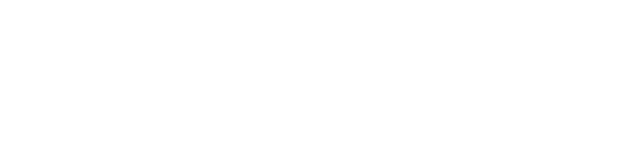
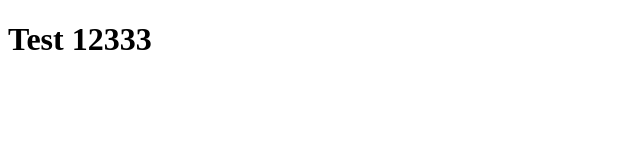
Before and after one commit to barnescaleb/todo-list, a website built with webpack: page dist/index.html in a window 1280 px wide. Shown: the whole page, without its empty margins (0-640 px from the left). Built offline with nearby package versions, Linux system fonts and the light colour scheme.

Commit message:
testing webpack and working

```diff
--- a/src/index.js
+++ b/src/index.js
@@ -0,0 +1,6 @@
+console.log("test 123");
+
+const contentDiv = document.querySelector(".content");
+const testH1 = document.createElement("h1");
+testH1.textContent = "Test 12333";
+contentDiv.appendChild(testH1);
--- a/webpack.config.js
+++ b/webpack.config.js
@@ -1,6 +1,7 @@
 const path = require('path');
 
 module.exports = {
+  mode: 'production',
   entry: './src/index.js',
   output: {
     filename: 'main.js',
```
Also changed, not shown: dist/index.html, dist/main.js.
